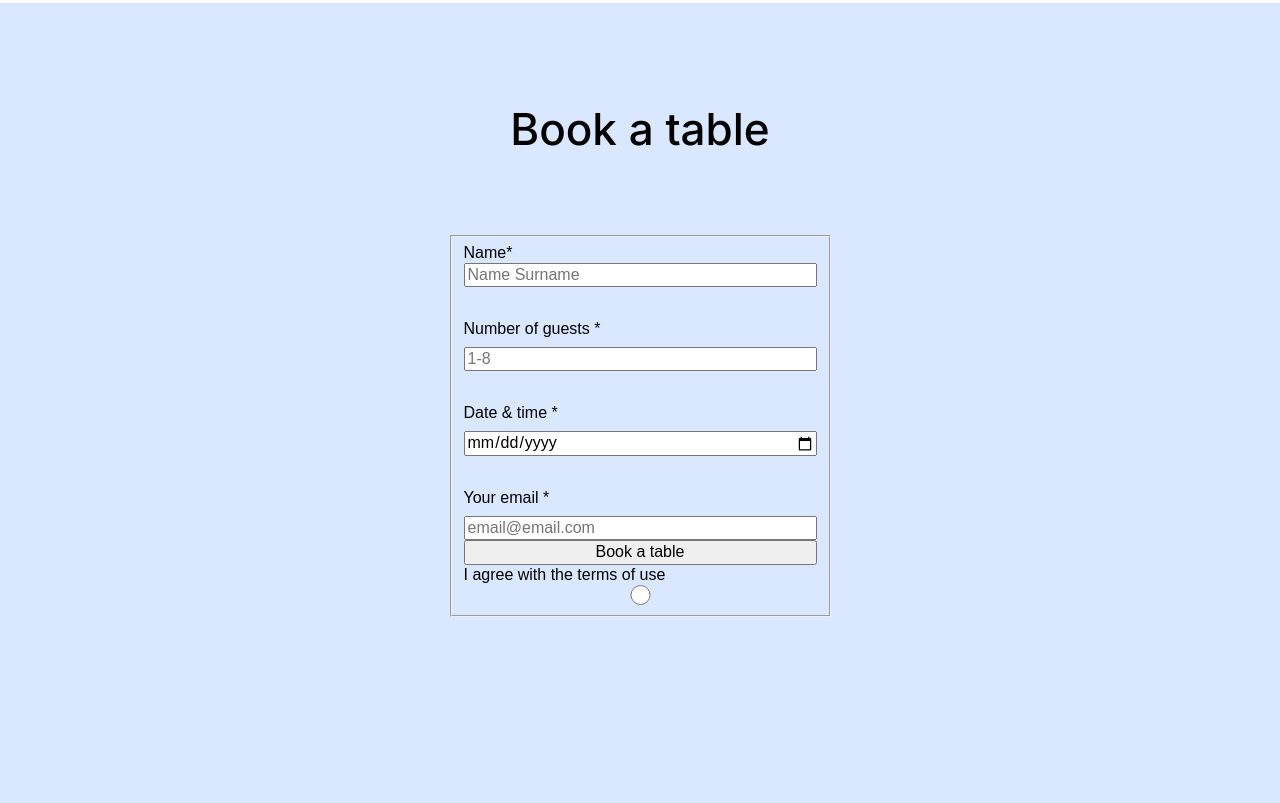
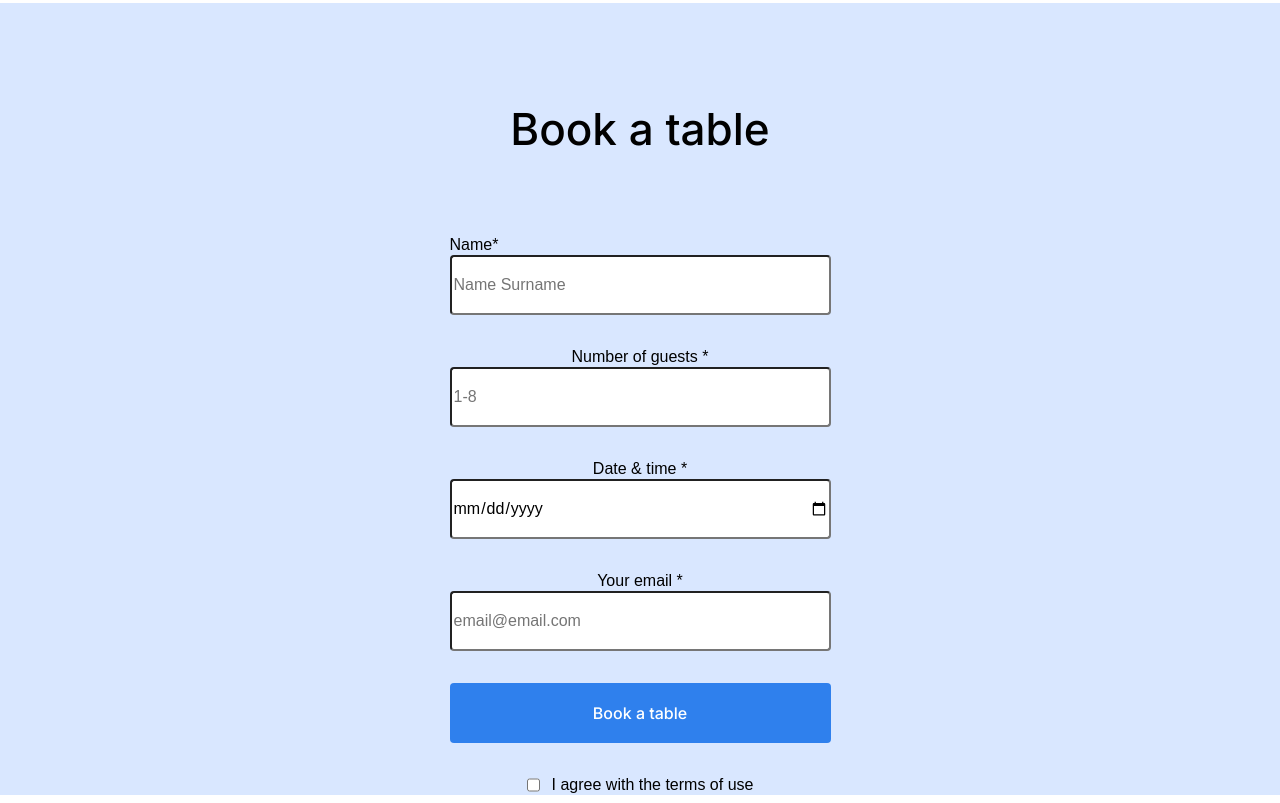
Before and after one commit to SkylarDyer/se_project_coffeeshop, a plain HTML site: page index.html in a window 1280 px wide. Shown: the part 2741-3544 px from the top of the page. Drawn offline with Linux system fonts and the light colour scheme; files whose address does not match are found by name.

Commit message:
more code updates

```diff
--- a/blocks/reservation.css
+++ b/blocks/reservation.css
@@ -4,7 +4,7 @@
   background-repeat: no-repeat;
   background-position: center;
   background-size: cover;
-  height: 100vh;
+  height: 100%;
 }
 
 .reservation__form {
@@ -25,24 +25,48 @@
 }
 
 .form__input {
-  max-height: 60px;
+  min-height: 60px;
   max-width: 385px;
   margin-bottom: 32px;
+  border-radius: 4px;
+  box-sizing: border-box;
 }
 
 .form__checkbox {
-  min-width: 20px;
-  min-height: 20px;
-  vertical-align: middle;
+  max-width: 20px;
+  max-height: 20px;
+  border-radius: 2px;
+margin-right: 12px;
+  background-color: #2f80ed;
+  text-align: center;
 }
 
 .form__label {
   border-radius: 4px;
-  padding-bottom: 8px;
+  display: flex;
+  justify-content: center;
 }
+
 
 .form__fieldset {
   display: flex;
   flex-direction: column;
   max-width: 385px;
+  border-style: none;
+  padding: 0;
 }
+
+.form__button {
+  border-radius: 4px;
+  min-height: 60px;
+  margin-bottom: 32px;
+  background-color: #2f80ed;
+  color: #fff;
+  border-style: none;
+  font-family: "Inter";
+}
+
+.form__button:hover {
+  opacity: 0.7;
+  transition: ease-in 2s;
+}
--- a/index.html
+++ b/index.html
@@ -211,19 +211,22 @@
                 placeholder="mm/dd/yyyy --:-- --"
               />
               <label for="email" class="form__label">Your email *</label>
-              <input type="email" class="text" id="email" name="email" placeholder="email@email.com"/>
+              <input
+                type="email"
+                class="form__input"
+                id="email"
+                name="email"
+                placeholder="email@email.com"
+              />
               <button type="submit" class="form__button">Book a table</button>
-              <label for="terms" class="label"
-                >I agree with the terms of use</label
+              <label for="terms" class="form__label">
+                <input
+                  type="checkbox"
+                  class="form__checkbox"
+                  name="I agree with the terms of use"
+                  id="terms"
+                />I agree with the terms of use</label
               >
-
-              <input
-                type="radio"
-                class="form__checkbox"
-                name="I agree with the terms of use"
-                id="terms"
-              />
-
             </fieldset>
           </form>
         </section>
```
